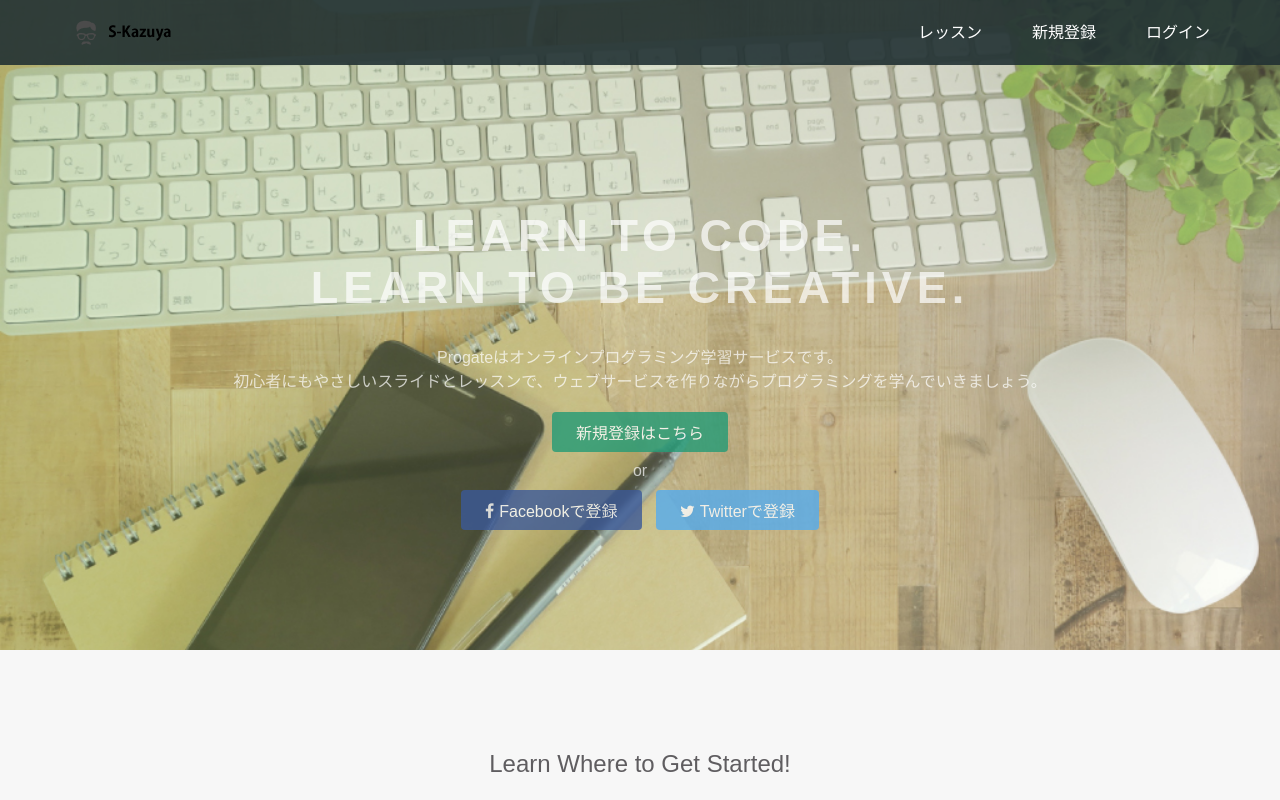
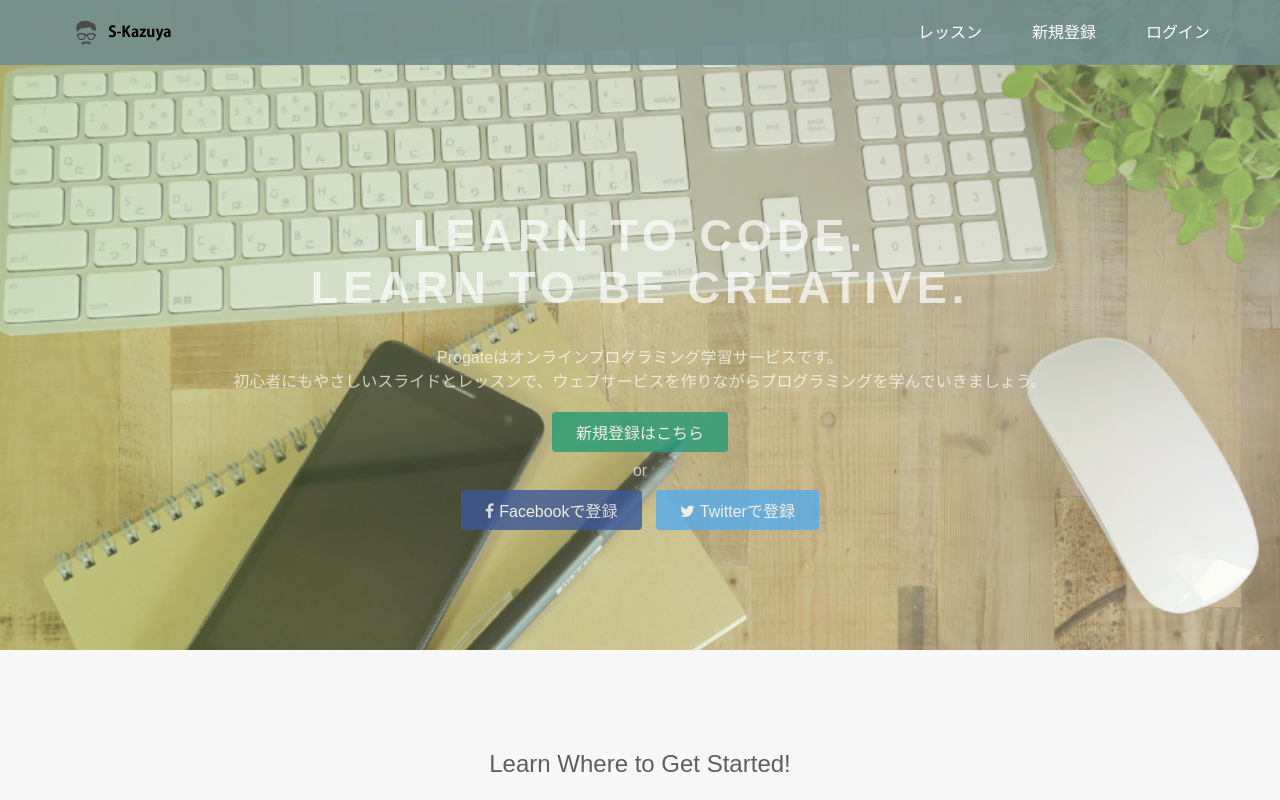
Before and after one commit to S-Kazuya/s-kazuya.github.io, a plain HTML site: page index.html in a window 1280 px wide. Shown: the top 800 px of the page. Drawn offline with Linux system fonts and the light colour scheme; files whose address does not match are found by name.

Commit message:
Update stylesheet.css

```diff
--- a/CSS/stylesheet.css
+++ b/CSS/stylesheet.css
@@ -82,7 +82,7 @@ a {
 header {
   height: 65px;
   width: 100%;
-  background-color: rgba(34, 49, 52, 0.9);
+  background-color: rgba(112, 142, 142, 0.9);
   position :fixed;
   top: 0;
   z-index: 10;
```
